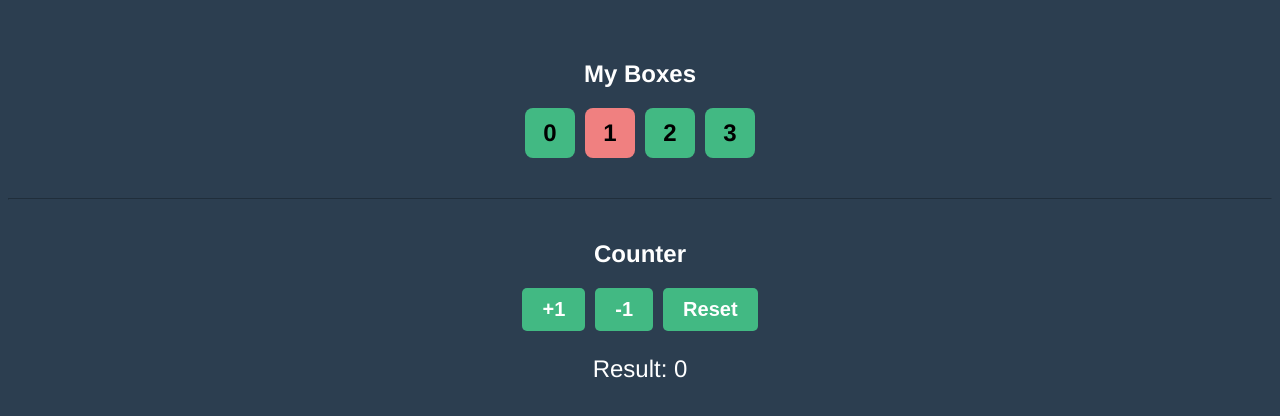
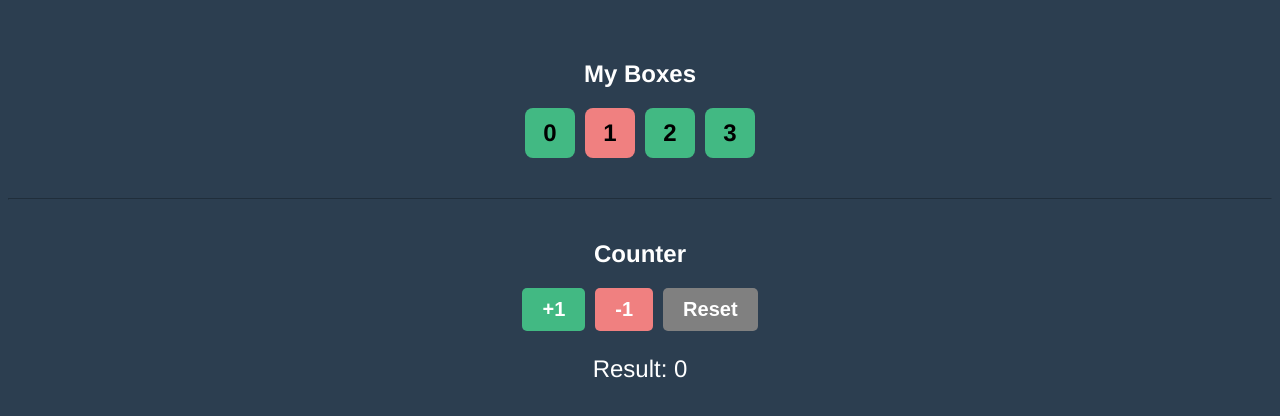
Before and after one commit to combizera/learning-vue, a Vue app: page / in a window 1280 px wide. Shown: the top 416 px of the page. Built offline with nearby package versions, Linux system fonts and the light colour scheme.

Commit message:
feat: extra in emit

```diff
--- a/src/components/MyButton.vue
+++ b/src/components/MyButton.vue
@@ -1,5 +1,5 @@
 <template>
-  <button @click="$emit('update')">
+  <button :class="['button', btnClass]" @click="$emit('update')">
     {{ title }}
   </button>
 </template>
@@ -11,13 +11,18 @@
       title: {
         type: String,
         default: '+1'
+      },
+      btnClass: {
+        type: String,
+        validator: value => ['more', 'less'].includes(value),
+        default: 'more'
       }
     }
   }
 </script>
 
 <style scoped>
-  button {
+  .button {
     padding: 10px 20px;
     font-size: 20px;
     font-weight: 700;
@@ -28,7 +33,19 @@
     cursor: pointer;
     transition: background-color .25s;
   }
-  button:hover {
+  .button:hover {
     background-color: #369870;
   }
+  .less {
+    background-color: lightcoral;
+  }
+  .less:hover {
+    background-color: #d46a6a;
+  }
+  .reset {
+    background-color: gray;
+  }
+  .reset:hover {
+    background-color: #5c5c5c;
+  }
 </style>
--- a/src/components/SectionCounter.vue
+++ b/src/components/SectionCounter.vue
@@ -11,11 +11,13 @@
 
       <MyButton
         title="-1"
+        class="less"
         @update="$emit('change-count', 'decrement')"
       />
 
       <MyButton
         title="Reset"
+        btnClass="reset"
         @update="$emit('change-count', 'reset')"
       />
     </div>
```
